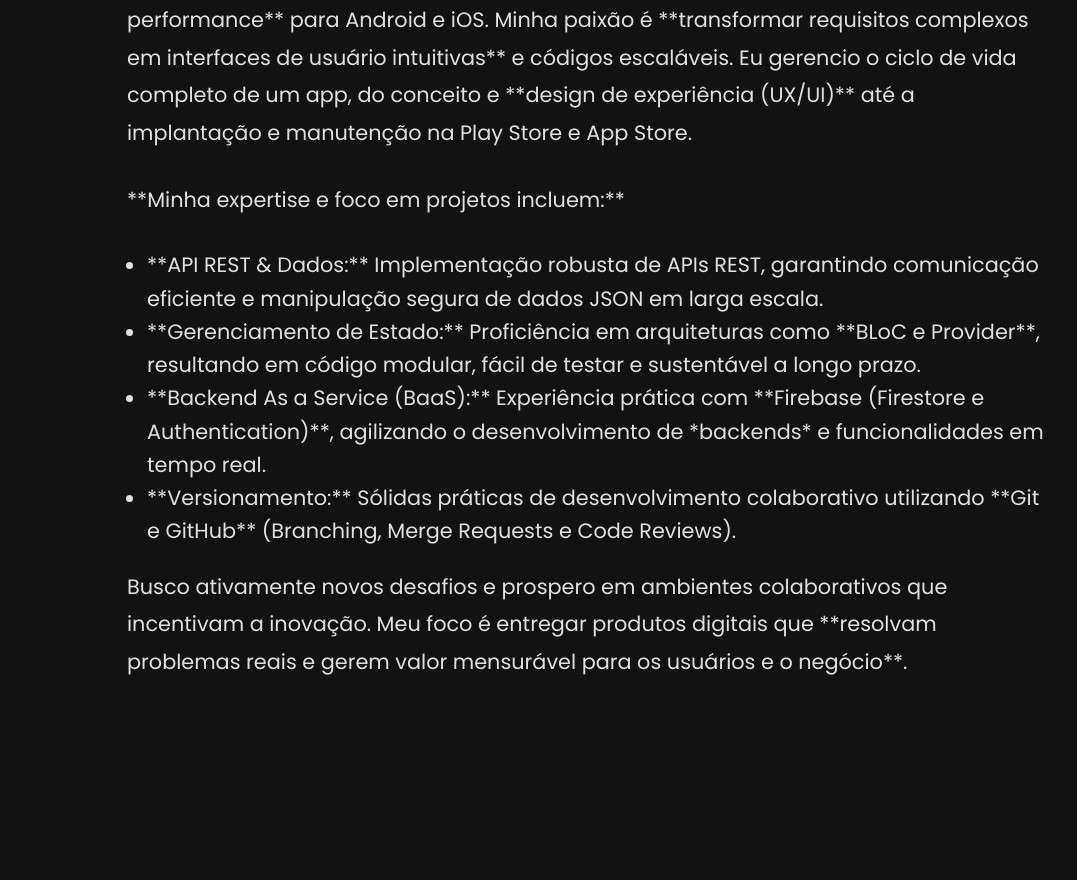
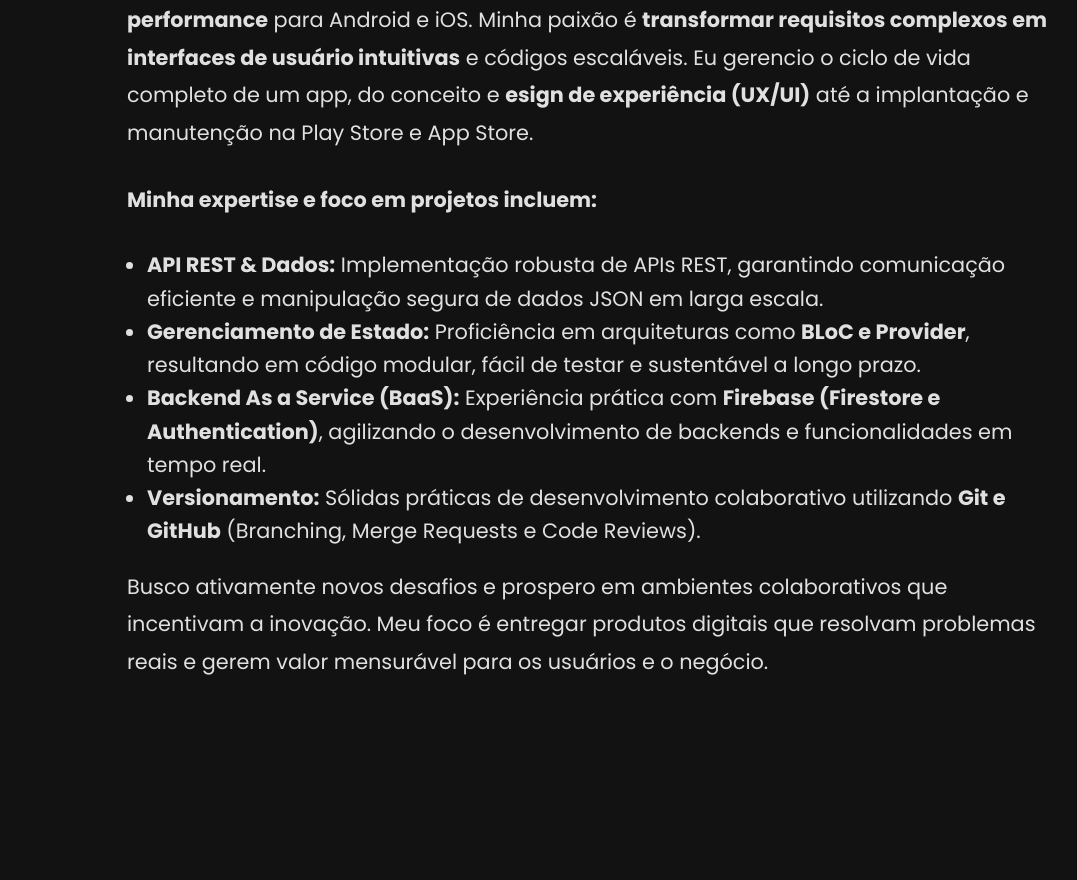
Before and after one commit to Miguel12342342/github-portfolio, a plain HTML site: page index.html in a window 1280 px wide. Shown: the part 1170-2050 px from the top of the page, without its empty margins (50-1127 px from the left). Drawn offline with nearby package versions, Linux system fonts and the light colour scheme.

Commit message:
adicionando <strong> em sobre mim

```diff
--- a/index.html
+++ b/index.html
@@ -81,22 +81,22 @@
         <div class="row">
             <div class="col-lg-10 mx-auto text-light-alt">
                 <p>
-                    Sou **Miguel Angelo**, **Desenvolvedor Flutter Mobile (Junior/Pleno)**, com **3 anos de experiência** especializada na construção de **soluções móveis nativas de alta performance** para Android e iOS. Minha paixão é **transformar requisitos complexos em interfaces de usuário intuitivas** e códigos escaláveis. Eu gerencio o ciclo de vida completo de um app, do conceito e **design de experiência (UX/UI)** até a implantação e manutenção na Play Store e App Store.
+                    Sou <strong>Miguel Angelo</strong>, <strong>Desenvolvedor Flutter Mobile (Junior/Pleno)</strong>, com <strong>3 anos de experiência</strong> especializada na construção de <strong>soluções móveis nativas de alta performance</strong> para Android e iOS. Minha paixão é <strong>transformar requisitos complexos em interfaces de usuário intuitivas</strong> e códigos escaláveis. Eu gerencio o ciclo de vida completo de um app, do conceito e <strong>esign de experiência (UX/UI)</strong> até a implantação e manutenção na Play Store e App Store.
                 </p>
 
                 <p>
-                    **Minha expertise e foco em projetos incluem:**
+                    <strong>Minha expertise e foco em projetos incluem:</strong>
                 </p>
 
                 <ul>
-                    <li>**API REST & Dados:** Implementação robusta de APIs REST, garantindo comunicação eficiente e manipulação segura de dados JSON em larga escala.</li>
-                    <li>**Gerenciamento de Estado:** Proficiência em arquiteturas como **BLoC e Provider**, resultando em código modular, fácil de testar e sustentável a longo prazo.</li>
-                    <li>**Backend As a Service (BaaS):** Experiência prática com **Firebase (Firestore e Authentication)**, agilizando o desenvolvimento de *backends* e funcionalidades em tempo real.</li>
-                    <li>**Versionamento:** Sólidas práticas de desenvolvimento colaborativo utilizando **Git e GitHub** (Branching, Merge Requests e Code Reviews).</li>
+                    <li><strong>API REST & Dados:</strong> Implementação robusta de APIs REST, garantindo comunicação eficiente e manipulação segura de dados JSON em larga escala.</li>
+                    <li><strong>Gerenciamento de Estado:</strong> Proficiência em arquiteturas como <strong>BLoC e Provider</strong>, resultando em código modular, fácil de testar e sustentável a longo prazo.</li>
+                    <li><strong>Backend As a Service (BaaS):</strong> Experiência prática com <strong>Firebase (Firestore e Authentication)</strong>, agilizando o desenvolvimento de backends e funcionalidades em tempo real.</li>
+                    <li><strong>Versionamento:</strong> Sólidas práticas de desenvolvimento colaborativo utilizando <strong>Git e GitHub</strong> (Branching, Merge Requests e Code Reviews).</li>
                 </ul>
 
                 <p>
-                    Busco ativamente novos desafios e prospero em ambientes colaborativos que incentivam a inovação. Meu foco é entregar produtos digitais que **resolvam problemas reais e gerem valor mensurável para os usuários e o negócio**.
+                    Busco ativamente novos desafios e prospero em ambientes colaborativos que incentivam a inovação. Meu foco é entregar produtos digitais que </strong>resolvam problemas reais e gerem valor mensurável para os usuários e o negócio</strong>.
                 </p>
             </div>
         </div>
```
